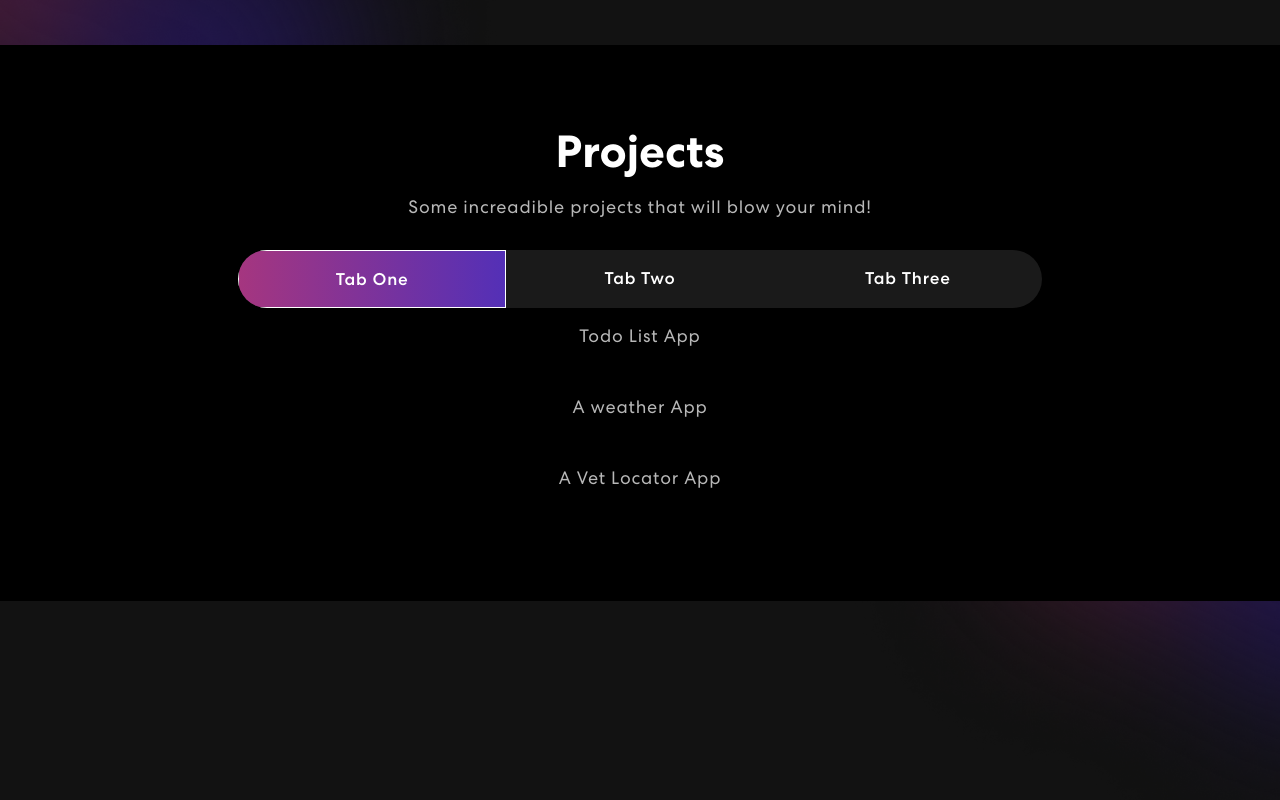
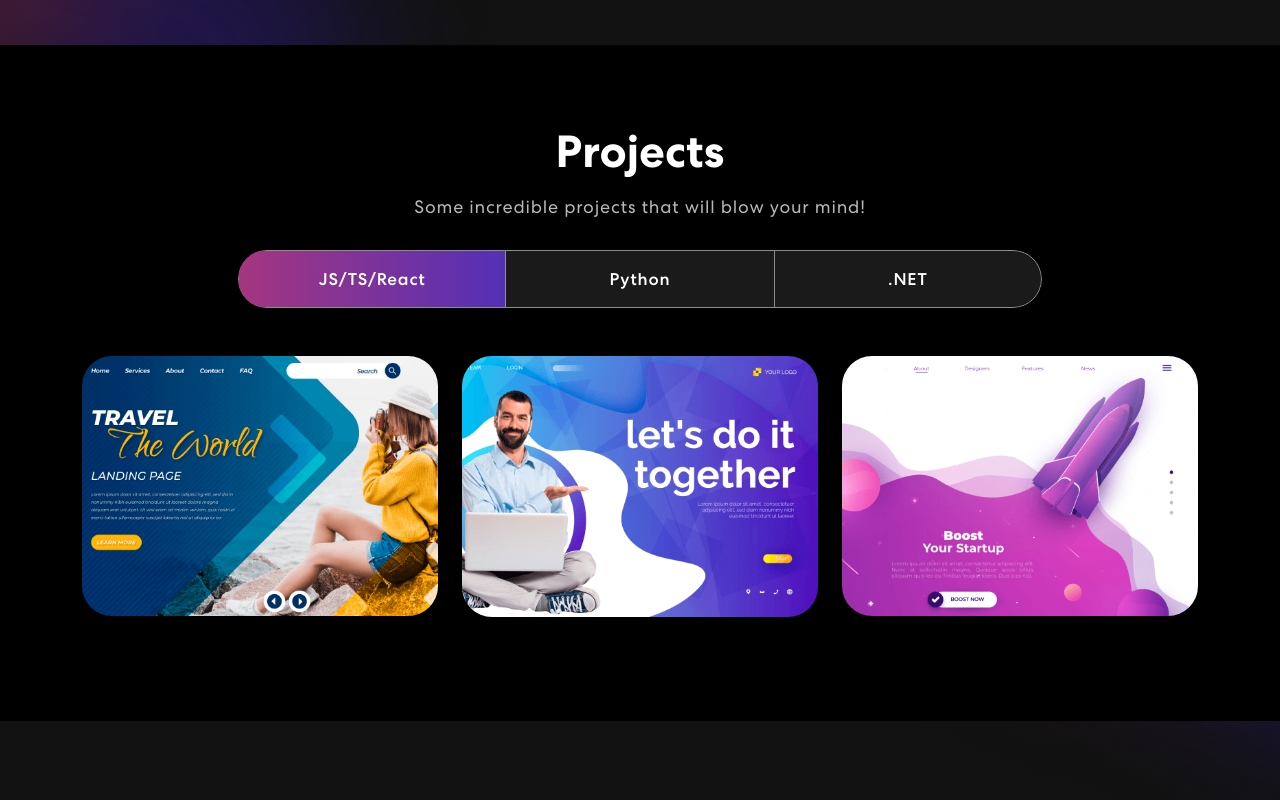
Before and after one commit to NicoMartina/personal-portfolio, a React (Create React App) app: page / in a window 1280 px wide. Shown: the part 1447-2247 px from the top of the page. Built offline with nearby package versions, Linux system fonts and the light colour scheme.

Commit message:
made some changes on the project section

```diff
--- a/src/components/ProjectCard.js
+++ b/src/components/ProjectCard.js
@@ -4,7 +4,7 @@ export const ProjectCard =  ({ title, description, imgUrl }) => {
         <Col sm={6} md={4}>
             <div className="proj-imgbx">
                 <img src={imgUrl} alt={title} />
-                <div>
+                <div className="proj-txtx">
                     <h4>{title}</h4>
                     <span>{description}</span>
                 </div>
--- a/src/components/Projects.js
+++ b/src/components/Projects.js
@@ -1,23 +1,26 @@
 import { Container, Row, Col, Nav, Tab } from "react-bootstrap";
 import { ProjectCard } from "./ProjectCard";
 import colorSharp2 from '../assets/img/color-sharp2.png';
+import projImg1 from '../assets/img/project-img1.png';
+import projImg2 from '../assets/img/project-img2.png';
+import projImg3 from '../assets/img/project-img3.png';
 
 export const Projects = () => {
     const projects = [
         {
             title: "Todo List App",
-            description: "A simple todo list app using React and Redux",
-            imgUrl: "todo-list.png",
+            description: "A great Todo app using React and Redux",
+            imgUrl: projImg1,
         },
         {
             title: "A weather App",
             description: "A simple todo list app using React and Redux",
-            imgUrl: "todo-list.png",
+            imgUrl: projImg2,
         },
         {
             title: "A Vet Locator App",
-            description: "A simple todo list app using React and Redux",
-            imgUrl: "todo-list.png",
+            description: "An awesome app that will locate the best Vet nearest you. Built with Python.",
+            imgUrl: projImg3,
         },
     ]
   return (
@@ -26,17 +29,17 @@ export const Projects = () => {
             <Row>
                 <Col>
                 <h2>Projects</h2>
-                <p>Some increadible projects that will blow your mind!</p>
-                <Tab.Container id="project-tabs" defaultActiveKey="first">
-                <Nav variant="pills" defaultActiveKey="/home">
+                <p>Some incredible projects that will blow your mind!</p>
+                <Tab.Container id="projects-tabs" defaultActiveKey="first">
+                <Nav variant="pills"  className="nav-pills mb-5 justify-content-center align-item-center" id="pills-tab">
                     <Nav.Item>
-                        <Nav.Link eventKey="first">Tab One</Nav.Link>
+                        <Nav.Link eventKey="first">JS/TS/React</Nav.Link>
                     </Nav.Item>
                     <Nav.Item>
-                        <Nav.Link eventKey="second">Tab Two</Nav.Link>
+                        <Nav.Link eventKey="second">Python</Nav.Link>
                     </Nav.Item>
                     <Nav.Item>
-                        <Nav.Link eventKey="third">Tab Three</Nav.Link>
+                        <Nav.Link eventKey="third">.NET</Nav.Link>
                     </Nav.Item>
                 </Nav>
 
@@ -46,7 +49,8 @@ export const Projects = () => {
                             {
                                 projects.map((project, index) => {
                                     return (
-                                        <p>{project.title}</p>
+                                        <ProjectCard  key={index}{...project}/>
+
                                 )
                                 })
                             }
@@ -57,7 +61,7 @@ export const Projects = () => {
                             {
                                 projects.map((project, index) => {
                                     return (
-                                        <p>{project.title}</p>
+                                        <ProjectCard  key={index}{...project}/>
                                 )
                                 })
                             }
@@ -68,7 +72,7 @@ export const Projects = () => {
                             {
                                 projects.map((project, index) => {
                                     return (
-                                        <ProjectCard  key={index}{...projects}/>
+                                        <ProjectCard  key={index}{...project}/>
                                 )
                                 })
                             }
```
